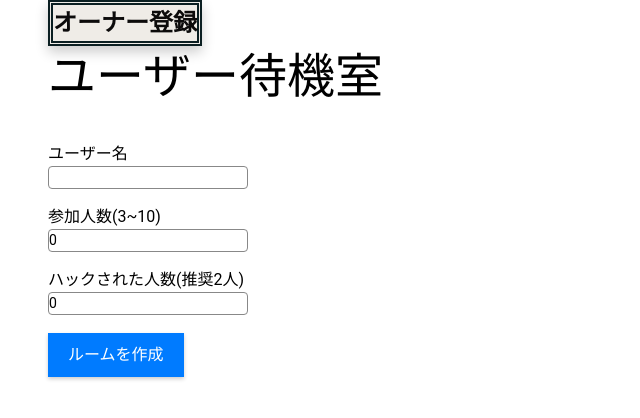
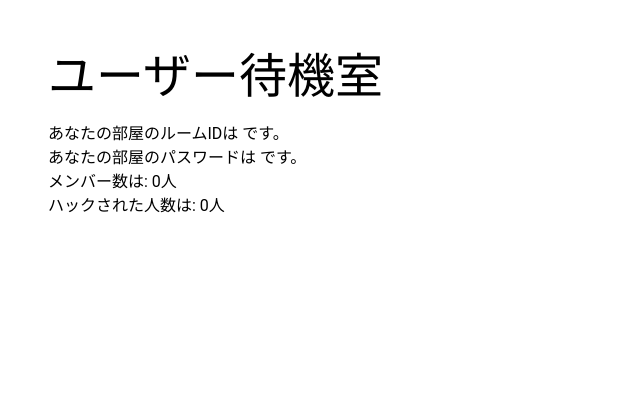
Before and after one commit to Naoki04/AI_wolf_game, a Vue app in the folder ai-wolf-front/: page /waiting_user/1 in a window 1280 px wide. Shown: the top 418 px of the page, without its empty margins (0-640 px from the left). Built offline with nearby package versions, Linux system fonts and the light colour scheme.

Commit message:
2重で画面に表示される問題は解決しました！

```diff
--- a/ai-wolf-front/src/App.vue
+++ b/ai-wolf-front/src/App.vue
@@ -1,7 +1,7 @@
 <script setup>
   import { provide, ref } from "vue"
   import { useRouter } from "vue-router"
-  import Login_owner from "./components/Login_owner.vue"
+  //import Login_owner from "./components/Login_owner.vue"
 
   const router = useRouter()
   const Owner_input_username = ref("")
@@ -27,7 +27,7 @@
     password.value = data["Issued_password"];
     //console.log(roomID);
     //console.log(password);
-    console.log("ああああ");
+    //console.log("ああああ");
   };
   //eventの外側にprovideを書く。<->
   provide("roomID", roomID)
@@ -42,10 +42,13 @@
 </script>
 
 <template>
-    <router-view />
-    <!--<Login_owner @close="tojimasu"></Login_owner>-->
-    <Login_owner @issued="issued_event"></Login_owner>
+  <!-- <Login_owner>タグである必要があったが、router-viewタグに設定することで回避できた。 -->
+  <router-view @issued="issued_event"/>
+    <!--Login_ownerじゃないといけないのか,それともdivタグでもいいのか？
+    <div @issued="issued_event"></div>  これはダメだった
+  <Login_owner @issued="issued_event"></Login_owner>-->
 </template>
+
 
 <style scoped>
 </style>
--- a/ai-wolf-front/src/components/Waiting_user.vue
+++ b/ai-wolf-front/src/components/Waiting_user.vue
@@ -1,11 +1,60 @@
 <script setup>
+import { inject } from "vue";
+
+const roomID = inject("roomID");
+const password = inject("password");
+console.log("roomID: ", roomID.value);
+console.log("password: ", password.value);
+const n_mem = inject("n_mem");
+const n_hacked = inject("n_hacked");
 </script>
 
 <template>
   <div class="mx-auto my-5 px-4">
     <h1 class="text-h3 font-weight-medium">ユーザー待機室</h1>
   </div>
+  <div class="mx-auto my-5 px-4">
+    <div>
+      <h1 class="text-h3 font-weight-medium"></h1>
+      <p>あなたの部屋のルームIDは {{ roomID }}です。</p>
+    </div>
+    <div>
+      <h1 class="text-h3 font-weight-medium"></h1>
+      <p>あなたの部屋のパスワードは {{ password }}です。</p>
+    </div>
+    <div>
+      <h1 class="text-h3 font-weight-medium"></h1>
+      <p>メンバー数は: {{ n_mem }}人</p>
+    </div>
+    <div>
+      <h1 class="text-h3 font-weight-medium"></h1>
+      <p>ハックされた人数は: {{ n_hacked }}人</p>
+    </div>
+  </div>
 </template>
 
 <style scoped>
+
+.header {
+  font-size: 24px;
+}
+
+.namearea {
+  width: 200px;
+  border: 1px solid #888;
+  margin-bottom: 16px;
+}
+
+.loginbtn {
+  /* スタイルを追加 */
+  background-color: #007bff;
+  color: white;
+  padding: 10px 20px;
+  border: none;
+  cursor: pointer;
+}
+
+.loginbtn--shadow {
+  box-shadow: 0px 2px 4px rgba(0, 0, 0, 0.2);
+}
 </style>
```
